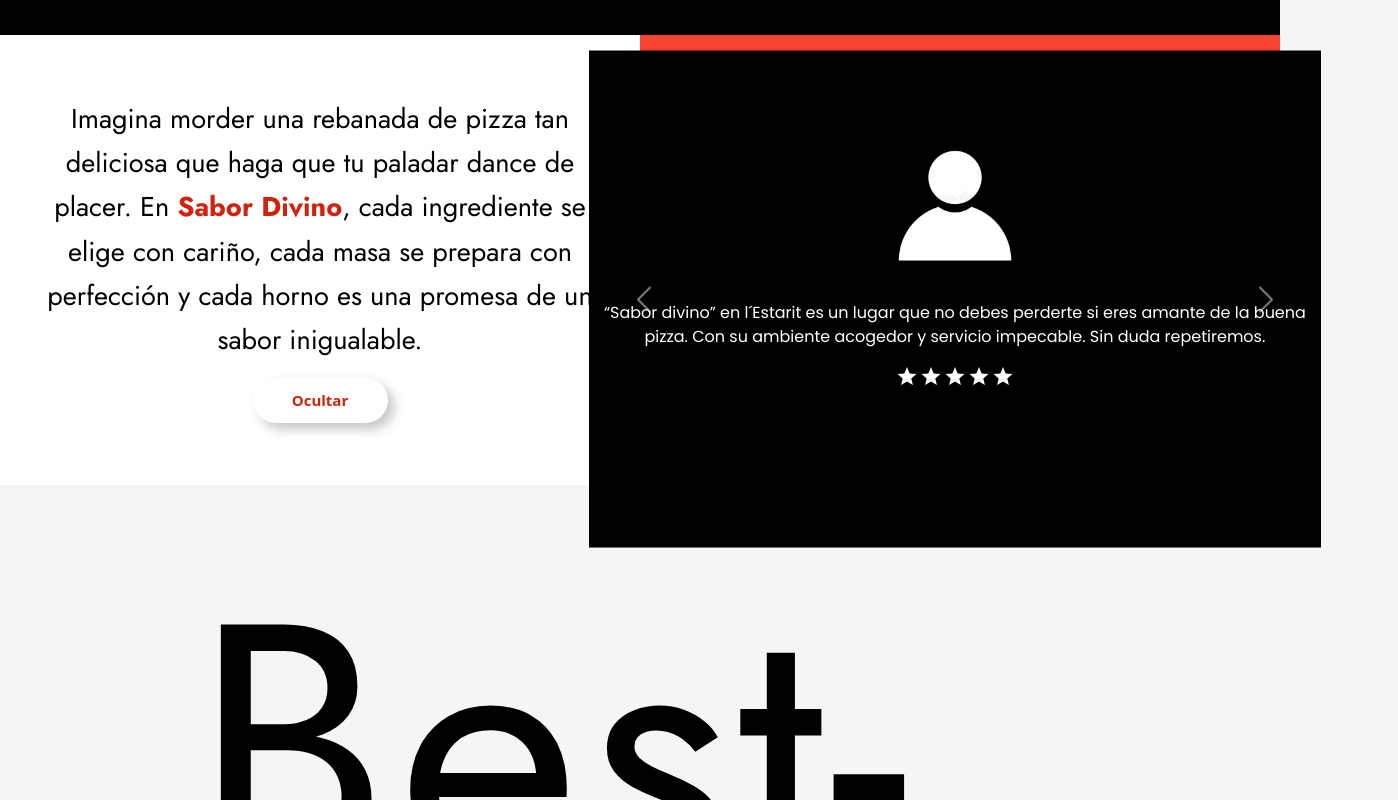
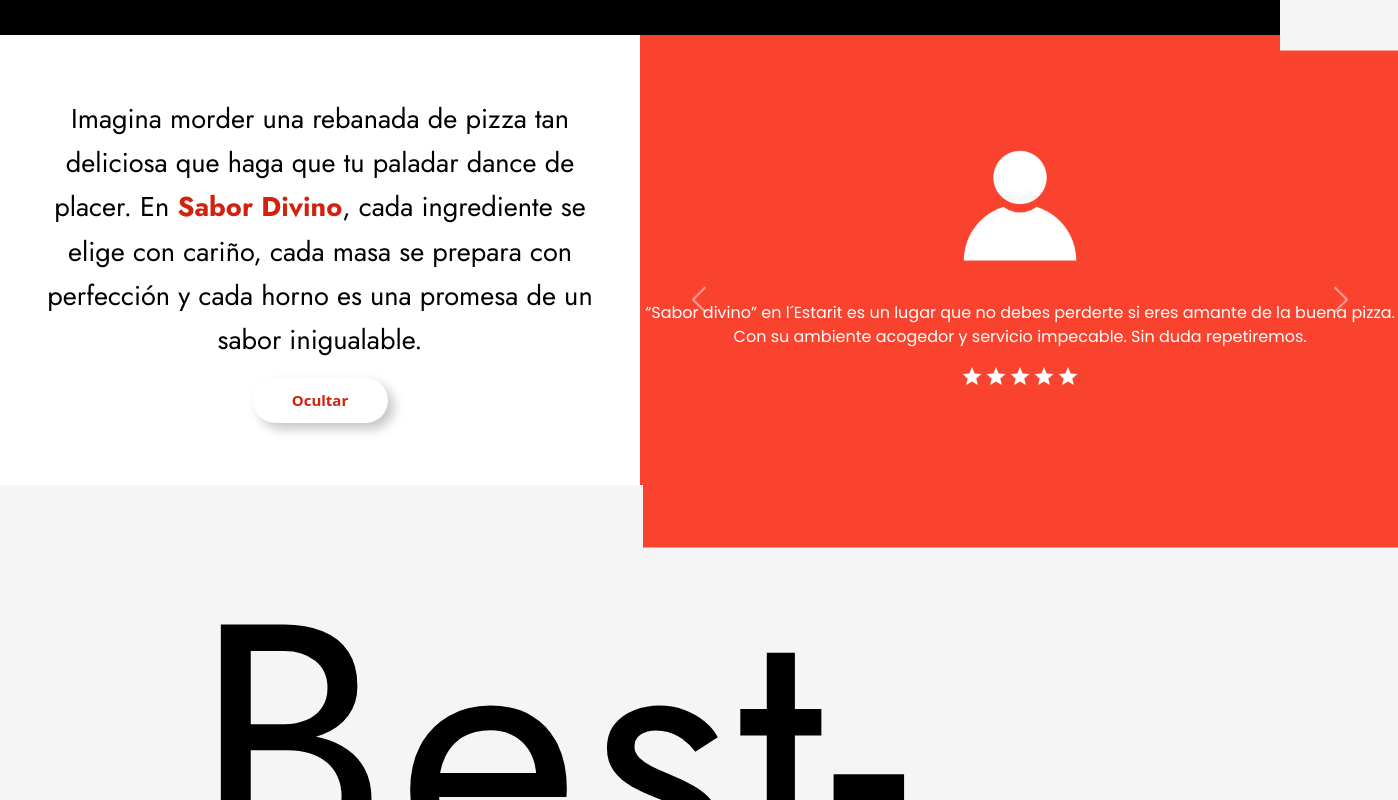
Before and after one commit to Miqueias26/pizzaria, a React (Vite) app: page / in a window 1280 px wide. Both pictures are taken after a click on the button "Descubre". Shown: the part 1256-2056 px from the top of the page, 1398 px wide, since content can reach past the window. Built offline with nearby package versions, Linux system fonts and the light colour scheme; a web font is replaced by a local one.

Commit message:
update fixed bug

```diff
--- a/src/components/mainContent/mainContent.jsx
+++ b/src/components/mainContent/mainContent.jsx
@@ -17,6 +17,7 @@ function MainContent() {
           <ButtonUi />
         </section>
 
+        {/* Seção de Imagem */}
         <section className="w-full lg:w-[50%] flex items-center justify-center bg-[#f9432e] mt-6 lg:mt-0">
           <img
             src={bgMain2}
--- a/src/components/ultilities/reviews.jsx
+++ b/src/components/ultilities/reviews.jsx
@@ -7,10 +7,10 @@ function Reviews() {
   return (
     <motion.div
       initial={{ x: "-100vw, ", y: "-29.1vw" }}
-      animate={{ x: 933 }}
+      animate={{ x: 390 }}
       transition={{ type: "spring", stiffness: 40 }}
     >
-      <div className="z-50 flex absolute justify-center bg-black top-[0] left-[] right-[0] w-[91.4dvh] h-[62.1dvh]">
+      <div className="z-50 flex absolute justify-center bg-[#f9432e] top-[0] left-[0] right-[0] w-[94.4dvh] h-[62.1dvh]">
         {/*Start Carrousel boots */}
         <Carousel indicators={false} className="relative">
           <Carousel.Item>
```
